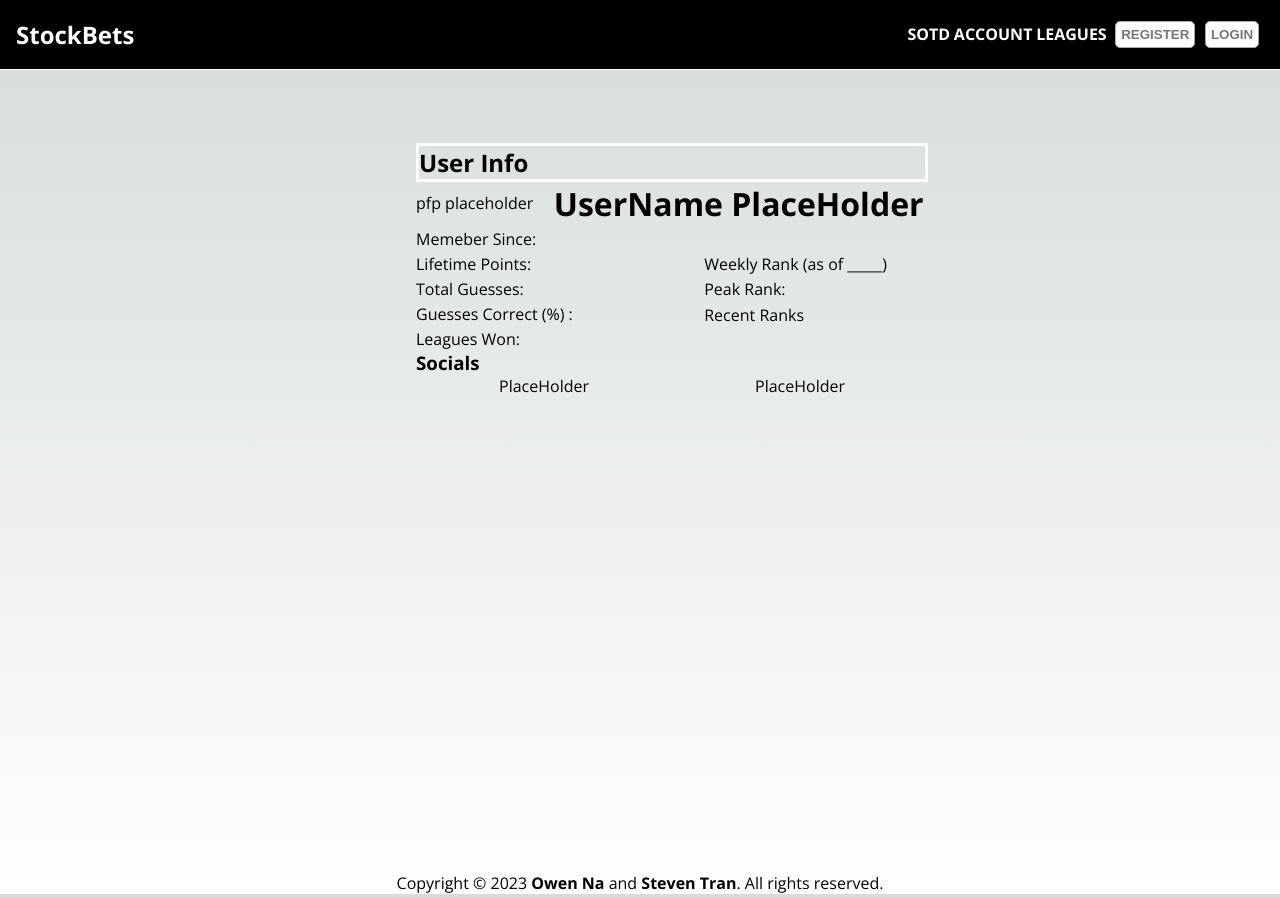
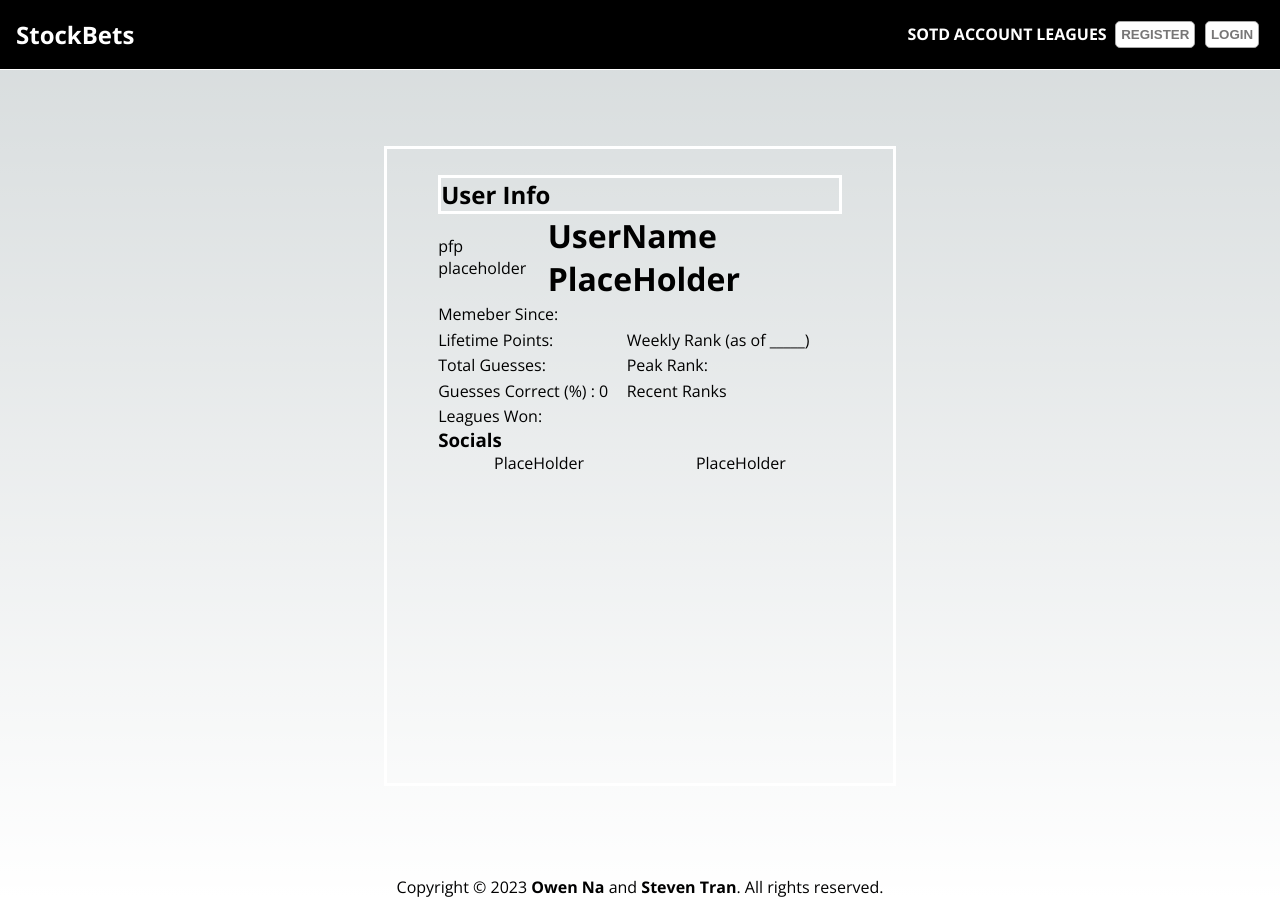
Before and after one commit to Tran-Steven/StockBets, a Next.js app: page /account in a window 1280 px wide. Built offline with nearby package versions, Linux system fonts and the light colour scheme.

Commit message:
Created Prop interface and func for guesses correct

```diff
--- a/components/AccountPageContent/AccountContent.tsx
+++ b/components/AccountPageContent/AccountContent.tsx
@@ -1,4 +1,21 @@
 import style from "@styles/AccountContent.module.css"
+import { stringify } from "querystring";
+
+export interface AccountInfo {
+  Username: string;
+  MemberSince: string;
+  LifetimePoints: number;
+  TotalGuesses: number;
+  LifetimeGuesses: number;
+  LeaguesWon: number;
+  WeeklyRank: string;
+  PeakRank: string;
+  RecentRank: string;
+}
+
+function calculateCorrect(TotalGuesses: number, CorrectGuesses: number) {
+    return CorrectGuesses / TotalGuesses * 100;
+}
 
 export default function AccountContent() {
   return (
@@ -14,7 +31,7 @@ export default function AccountContent() {
             <li>Memeber Since:</li>
             <li>Lifetime Points:</li>
             <li>Total Guesses:</li>
-            <li>Guesses Correct (%) :</li>
+            <li>Guesses Correct (%) : 0</li>
             <li>Leagues Won:</li>
           </ul>
           <ul className={style.specs}>
--- a/pages/styles/AccountContent.module.css
+++ b/pages/styles/AccountContent.module.css
@@ -2,7 +2,6 @@
     display: flex;
     justify-content: center;
     align-items: center;
-    padding-left: 5%;
 }
 
 .playerCard {
@@ -18,6 +17,8 @@
     margin-top: 6%;
     width: 40vw;
     height: 80vh;
+    border: white solid;
+    padding: 2% 4%;
 }
 
 .listStyle {
```
